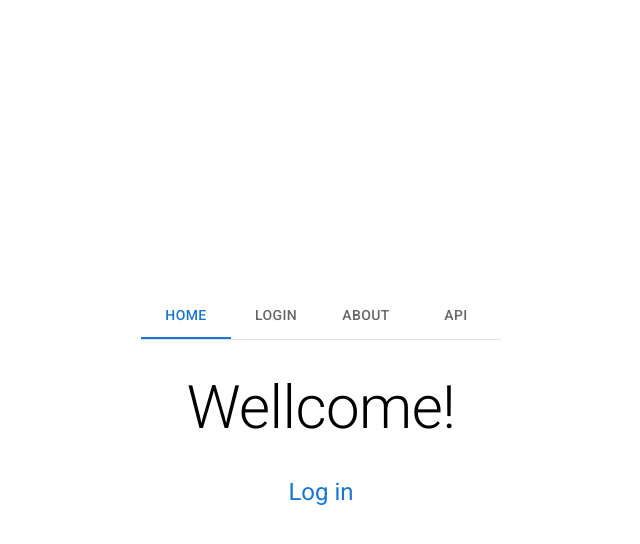
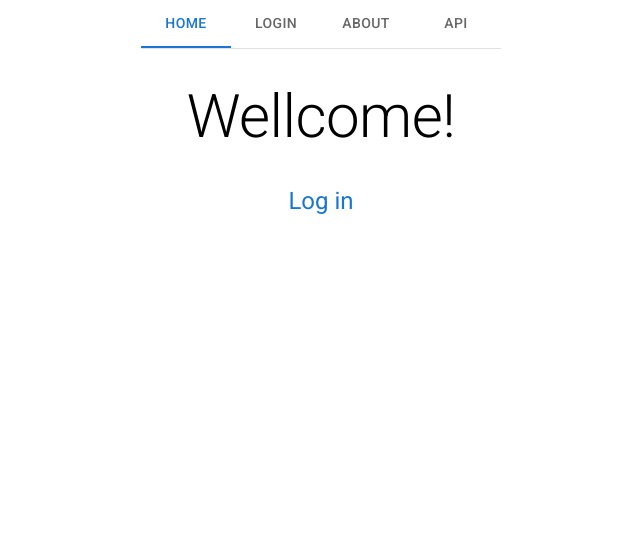
Before and after one commit to BUsuper/login-sandbox, a React (Vite) app: page / in a window 1280 px wide. Shown: the top 544 px of the page, without its empty margins (319-959 px from the left). Built offline with nearby package versions, Linux system fonts and the light colour scheme.

Commit message:
Make some style adjustments

```diff
--- a/src/App/App.css
+++ b/src/App/App.css
@@ -1,6 +1,6 @@
 #root {
   max-width: 1280px;
   margin: 0 auto;
-  padding: 2rem;
+  padding: 0 2rem 2rem;
   text-align: center;
 }
--- a/src/index.css
+++ b/src/index.css
@@ -1,7 +1,7 @@
 body {
   margin: 0;
   display: flex;
-  place-items: center;
+  /* place-items: center; */
   min-width: 320px;
   min-height: 100vh;
 }
```
